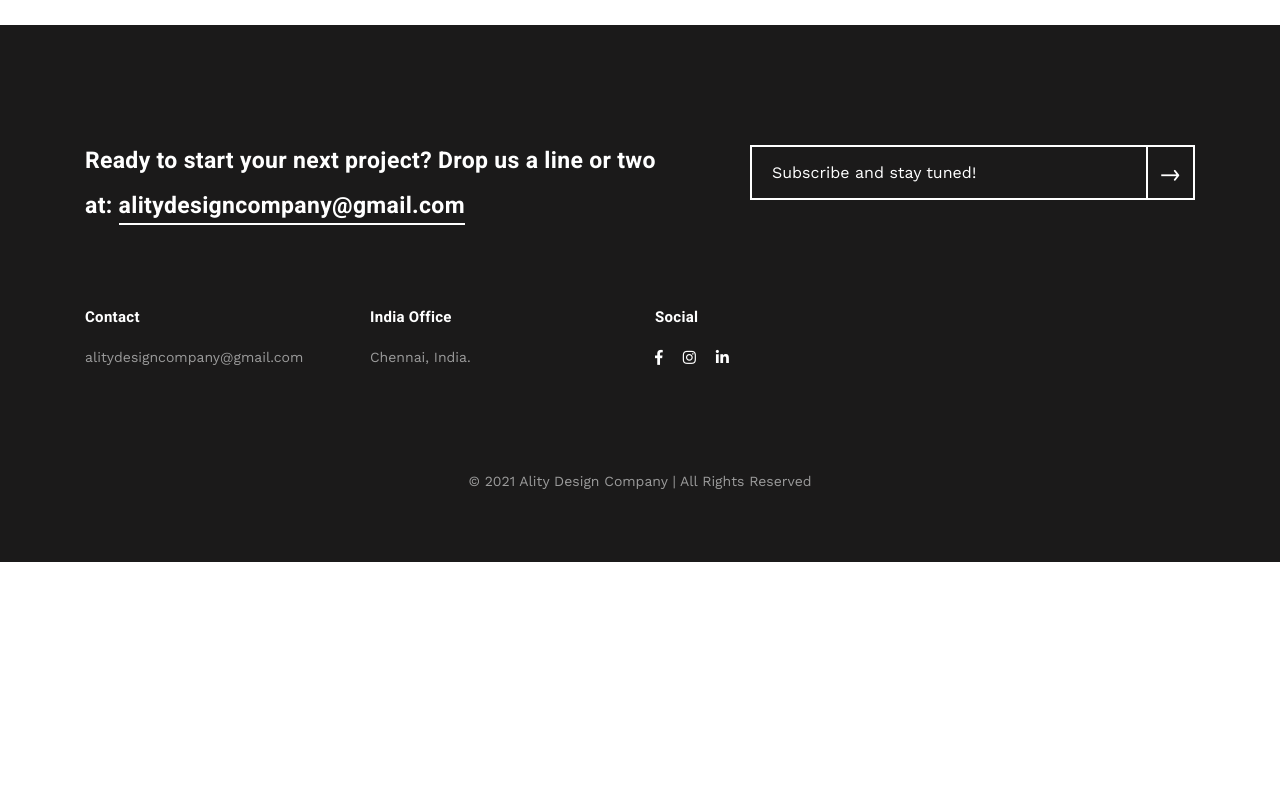
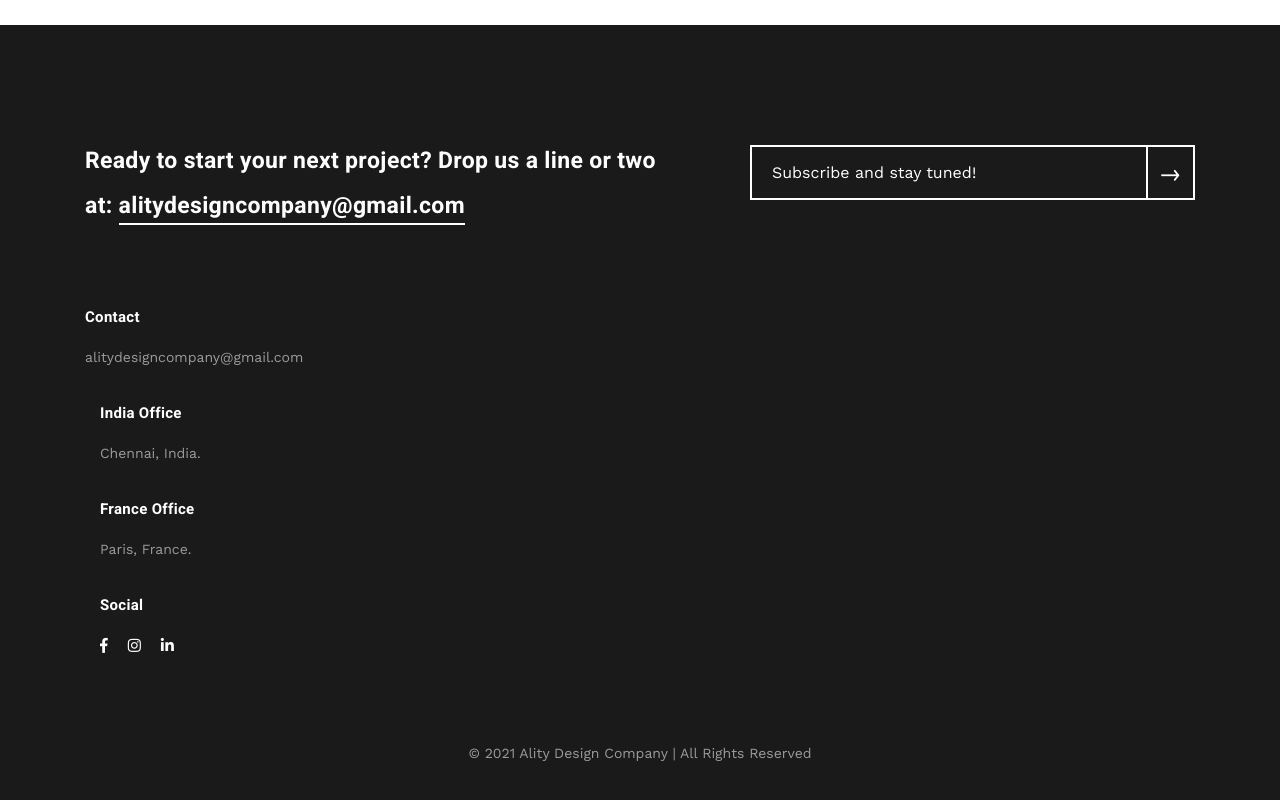
Before and after one commit to alitydesigncompany/ality-website, a plain HTML site: page index.html in a window 1280 px wide. Shown: the part 6783-7583 px from the top of the page. Before the commit the page ends 7345 px from the top, so only its background shows below. Drawn offline with nearby package versions, Linux system fonts and the light colour scheme; files whose address does not match are found by name.

Commit message:
new changes

```diff
--- a/index.html
+++ b/index.html
@@ -907,11 +907,18 @@
                     <!-- /.footer-widget__content -->
                 </div>
                 <!-- /.col-lg-3 -->
-                <div class="col-sm-6 col-md-3 col-lg-3 footer-widget">
-                    <h6 class="footer-widget__title">India Office</h6>
-                    <div class="footer-widget__content">
-                        <p class="mb-0">Chennai, India.</p>
-                    </div>
+               </div><!-- /.col-lg-3 -->
+          <div class="col-sm-6 col-md-3 col-lg-3 footer-widget">
+            <h6 class="footer-widget__title">India Office</h6>
+            <div class="footer-widget__content">
+              <p class="mb-0">Chennai, India.</p>
+            </div><!-- /.footer-widget__content -->
+          </div><!-- /.col-lg-3 -->
+          <div class="col-sm-6 col-md-3 col-lg-3 footer-widget">
+            <h6 class="footer-widget__title">France Office</h6>
+            <div class="footer-widget__content">
+              <p class="mb-0">Paris, France.</p>
+            </div><!-- /.footer-widget__content -->
                     <!-- /.footer-widget__content -->
                 </div>
                 <!-- /.col-lg-3 -->
```
Also changed, not shown: about-us.html (+10 -5 lines), contact.html (+11 -6 lines), our-services.html (+10 -5 lines), portfolio-masonry.html (+11 -6 lines).
